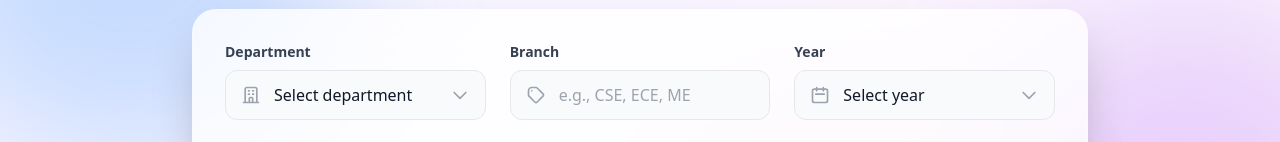
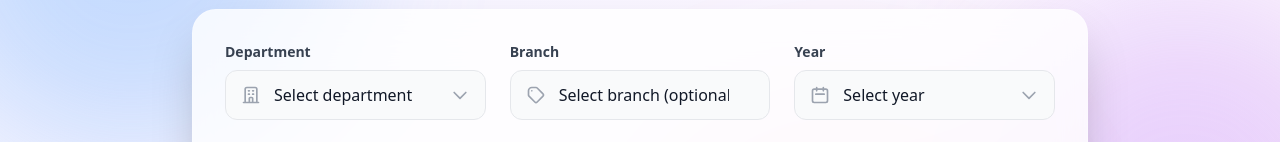
Before and after one commit to adnanahmed0007/Uploadpdf2.0, a React (Vite) app in the folder Pdsaveriimt-main/client/: page /branchdeaprtemntyear in a window 1280 px wide. Shown: the part 362-504 px from the top of the page. Built offline with nearby package versions, Linux system fonts and the light colour scheme.

Commit message:
Update department and branch selection options

```diff
--- a/Pdsaveriimt-main/client/src/components/UserPdfsend/Deparbranchyear.jsx
+++ b/Pdsaveriimt-main/client/src/components/UserPdfsend/Deparbranchyear.jsx
@@ -116,13 +116,16 @@ const Deparbranchyear = () => {
                     required
                   >
                     <option value="">Select department</option>
-                    <option value="computer science">Computer Science</option>
-                    <option value="electrical engineering">Electrical Engineering</option>
-                    <option value="mechanical engineering">Mechanical Engineering</option>
-                    <option value="civil engineering">Civil Engineering</option>
-                    <option value="electronics">Electronics & Communication</option>
-                    <option value="information technology">Information Technology</option>
-                    <option value="other">Other</option>
+                      <option value="btech">B.Tech</option>
+                      <option value="bca">BCA</option>
+                      <option value="bsc">B.Sc</option>
+                      <option value="bcom">B.Com</option>
+                      <option value="ba">BA</option>
+                      <option value="mba">MBA</option>
+                      <option value="mca">MCA</option>
+                      <option value="msc">M.Sc</option>
+                      <option value="mtech">M.Tech</option>
+                      <option value="other">Other</option>
                   </select>
                   <div className="absolute inset-y-0 right-0 pr-4 flex items-center pointer-events-none">
                     <svg className="w-5 h-5 text-gray-400" fill="none" stroke="currentColor" viewBox="0 0 24 24">
@@ -143,13 +146,23 @@ const Deparbranchyear = () => {
                       <path strokeLinecap="round" strokeLinejoin="round" strokeWidth={2} d="M7 7h.01M7 3h5c.512 0 1.024.195 1.414.586l7 7a2 2 0 010 2.828l-7 7a2 2 0 01-2.828 0l-7-7A1.994 1.994 0 013 12V7a4 4 0 014-4z" />
                     </svg>
                   </div>
-                  <input
-                    onChange={(e) => setBranch(e.target.value)}
-                    type="text"
-                    placeholder="e.g., CSE, ECE, ME"
-                    className="w-full pl-12 pr-4 py-3 bg-gray-50 border border-gray-200 rounded-xl focus:outline-none focus:ring-2 focus:ring-purple-500 focus:border-transparent transition-all"
-                    required
-                  />
+                  <select
+                      onChange={(e) => setBranch(e.target.value)}
+                      className="w-full pl-12 pr-10 py-3 bg-gray-50 border border-gray-200 rounded-xl focus:outline-none focus:ring-2 focus:ring-blue-500 focus:border-transparent transition-all appearance-none"
+                    >
+                      <option value="">Select branch (optional)</option>
+                      <option value="cse">CSE - Computer Science Engineering</option>
+                      <option value="it">IT - Information Technology</option>
+                      <option value="ece">ECE - Electronics & Communication</option>
+                      <option value="eee">EEE - Electrical & Electronics</option>
+                      <option value="me">ME - Mechanical Engineering</option>
+                      <option value="ce">CE - Civil Engineering</option>
+                      <option value="csai">CSE (AI & ML)</option>
+                      <option value="csds">CSE (Data Science)</option>
+                      <option value="cse-iot">CSE (IoT)</option>
+                      <option value="biotech">Biotechnology</option>
+                      <option value="other">Other</option>
+                    </select>
                 </div>
               </div>
 
```
